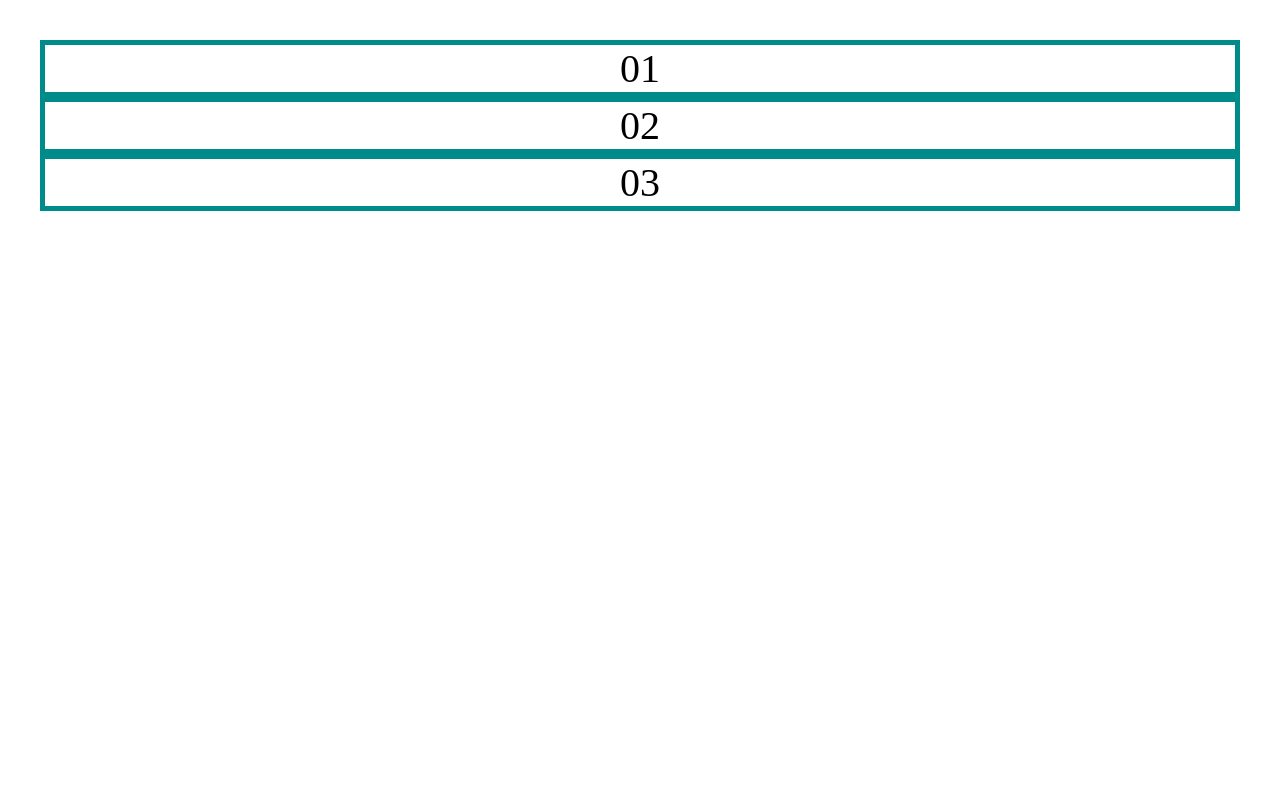
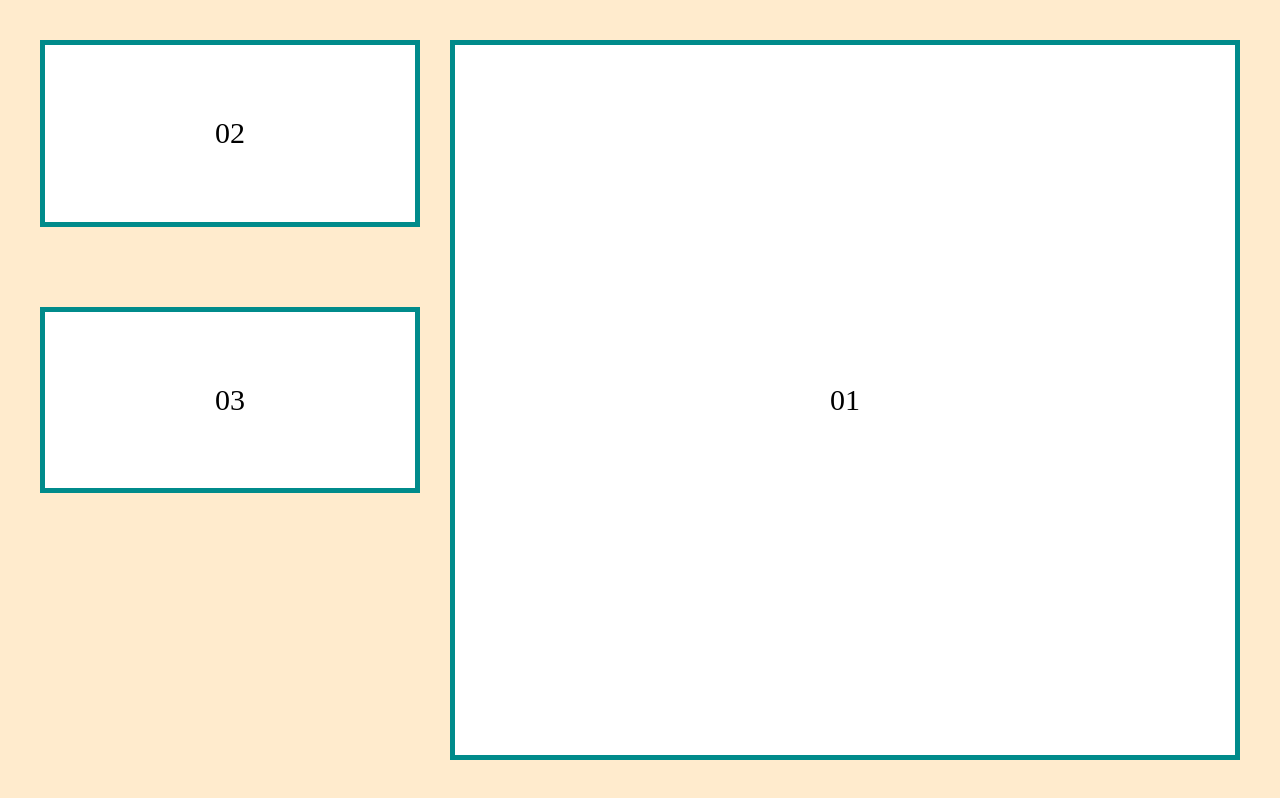
Before and after one commit to nilbarbosa/cursoTipsCode, a plain HTML site: page css-grid/grid2.html in a window 1280 px wide. Drawn offline with Linux system fonts and the light colour scheme.

Commit message:
adicionei os códigos grids

```diff
--- a/css-grid/grid2.html
+++ b/css-grid/grid2.html
@@ -8,17 +8,38 @@
 <style>
     html, body{
         margin: 20px;
-        height: calc(100% - 40%);
+        height: calc(100% - 40px);
+        background-color: blanchedalmond;
     }
 
     div{
         display: flex;
         align-items: center;
         justify-content: center;
-        font-size: 40px;
+        font-size: 30px;
         border: solid 5px darkcyan;
         background: #fff;
     }
+
+    body{
+        display: grid;
+        grid-template-columns:
+            [inicio] 1fr
+            [metade-1 meio-1] 1fr
+            [metade-2 meio-2] 1fr [fim];
+        grid-template-rows: repeat(3, 1fr);
+        column-gap: 20px; /*dar espaços entre as colunas*/
+        row-gap: 20px;  /*dar espaços entre as linhas*/
+        gap: 80px 30px; /*dar os epaços nos dois de uma vez*/
+    }
+    .box1{
+        grid-column-start: meio-1;
+        grid-column-end: fim;
+        grid-column: meio-1 / fim; /*início e fim juntos*/
+        grid-row: 1 / span 2; /*ultilizando recurso nas linhas*/
+        grid-area: 1 / meio-1 / span 3 / fim;
+    }
+
 </style>
 <body>
     <div class="box1">01</div>
```
